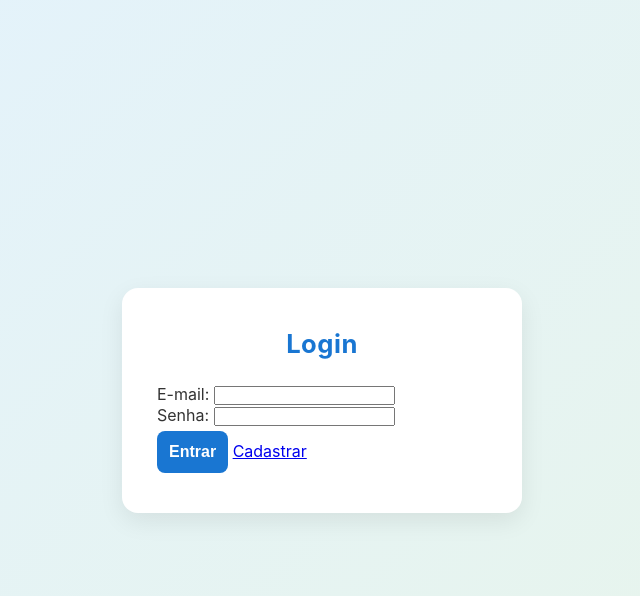
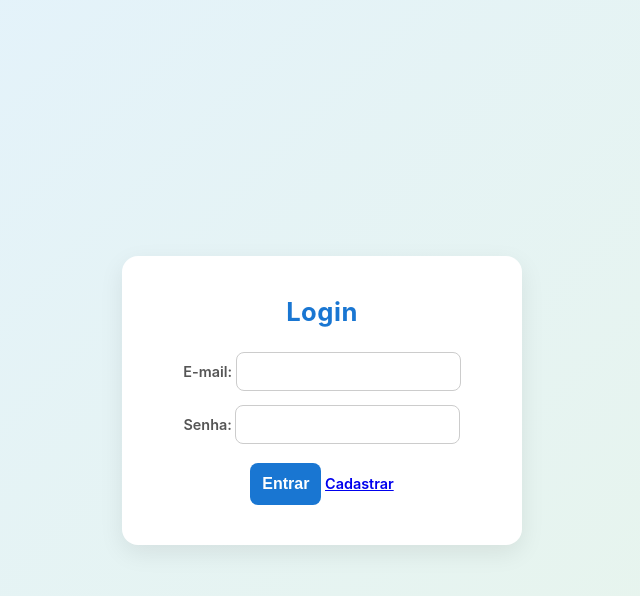
Before and after one commit to Victorjbs97/e-commece-pronto-saudavel-todos-os-dias, a PHP site: page /views/pages/auth/login.php in a window 1280 px wide. Shown: the top 596 px of the page, without its empty margins (318-958 px from the left). Run offline with PHP 8.4, Linux system fonts and the light colour scheme; a stand-in replaces the project's code that opens the database connection.

Commit message:
Update: Adicionar Css no formulario da pagina de login

```diff
--- a/views/pages/auth/css/style.css
+++ b/views/pages/auth/css/style.css
@@ -25,6 +25,7 @@ body {
   width: 100%;
   max-width: 400px;
   transition: transform 0.3s ease, box-shadow 0.3s ease;
+  text-align: center;
 }
 
 .container:hover {
@@ -41,13 +42,13 @@ h2 {
 }
 
 /* ======== FORM ======== */
-.form-cadastro {
+.form-cadastro, .form-login {
   display: flex;
   flex-direction: column;
   gap: 14px;
 }
 
-.form-cadastro label {
+.form-cadastro, .form-login {
   font-weight: 600;
   color: #555;
   font-size: 0.9rem;
@@ -62,6 +63,23 @@ h2 {
 }
 
 .form-cadastro input:focus {
+  border-color: #1976d2;
+  box-shadow: 0 0 0 3px rgba(25, 118, 210, 0.15);
+  outline: none;
+}
+
+
+/* ==== Form de LOGIN INPUTs  */
+
+.form-login input {
+  padding: 10px 12px;
+  border: 1.5px solid #ccc;
+  border-radius: 8px;
+  font-size: 0.95rem;
+  transition: all 0.25s ease;
+}
+
+.form-login input:focus {
   border-color: #1976d2;
   box-shadow: 0 0 0 3px rgba(25, 118, 210, 0.15);
   outline: none;
--- a/views/pages/auth/login.php
+++ b/views/pages/auth/login.php
@@ -37,7 +37,7 @@
         <?php if (!empty($erro)): ?>
             <div class="erro"><?= htmlspecialchars($erro, ENT_QUOTES, 'UTF-8'); ?></div>
         <?php endif; ?>
-        <form action="" method="post">
+        <form action="" method="post" class="form-login">
             <div>
 
                 <label for="">E-mail:</label>
```
